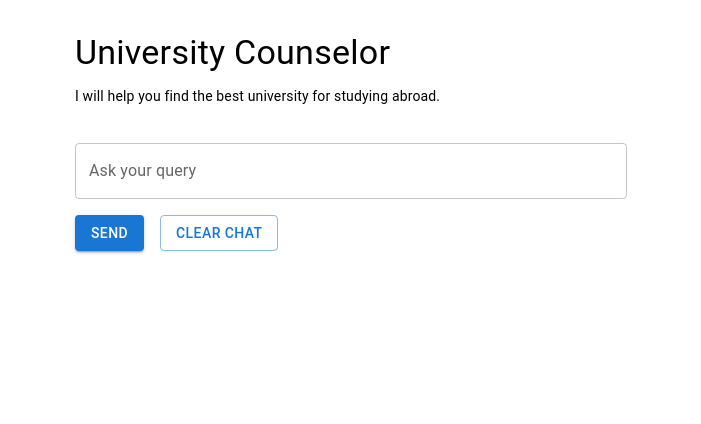
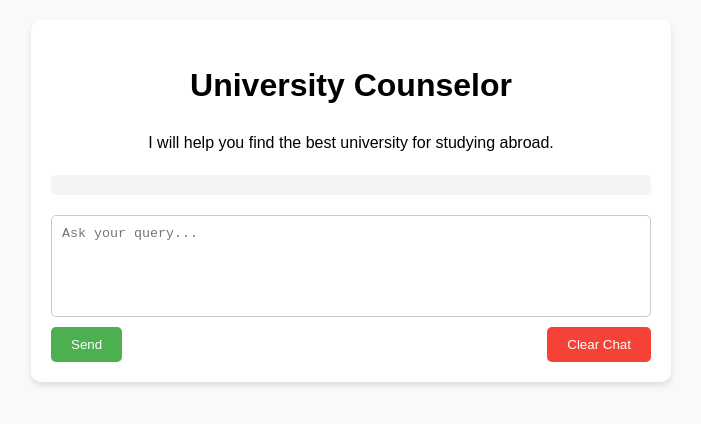
Before and after one commit to Mishansavy/university-counselor-gemini, a React (Vite) app: page / in a window 1280 px wide. Shown: the top 424 px of the page, without its empty margins (289-990 px from the left). Built offline with nearby package versions, Linux system fonts and the light colour scheme.

Commit message:
implemented : test ui

```diff
--- a/package.json
+++ b/package.json
@@ -16,6 +16,7 @@
     "@mui/material": "^6.1.9",
     "react": "^18.3.1",
     "react-dom": "^18.3.1",
+    "react-flag-icon-css": "^1.0.25",
     "react-markdown": "^9.0.1"
   },
   "devDependencies": {
--- a/src/App.jsx
+++ b/src/App.jsx
@@ -1,52 +1,194 @@
+// import React, { useState } from "react";
+// import ReactMarkdown from "react-markdown";
+// //gemini sdk import
+// import { GoogleGenerativeAI } from "@google/generative-ai";
+// // components import
+// import Loading from "./components/Loading";
+
+// // Mui import
+// import {
+//   Box,
+//   TextField,
+//   Button,
+//   Typography,
+//   Container,
+//   List,
+//   ListItem,
+//   ListItemText,
+//   Divider,
+// } from "@mui/material";
+
+// function App() {
+//   const [userInput, setUserInput] = useState("");
+//   const [chathistory, setChathistory] = useState([]);
+//   const [isloading, setIsLoading] = useState(false);
+//   const [errorMessage, setErrorMessage] = useState("");
+
+//   // initialize gemini
+//   const getAI = new GoogleGenerativeAI(import.meta.env.VITE_MODEL_AI);
+//   const model = getAI.getGenerativeModel({ model: "gemini-1.5-flash" });
+
+//   // handle user input
+//   const handleUserInput = (e) => {
+//     setUserInput(e.target.value);
+//     if (e.key === "Enter") {
+//       sendMessage();
+//     }
+//   };
+
+//   // send user message to gemini
+//   const sendMessage = async () => {
+//     if (userInput.trim() === "") return;
+
+//     setIsLoading(true);
+//     setErrorMessage("");
+
+//     //Build Chat History Context
+//     //Limit chat history to last 10 messages
+//     const MAX_HISTORY = 10;
+//     const historyContext = chathistory
+//       .slice(-MAX_HISTORY)
+//       .map((message) =>
+//         message.type === "user"
+//           ? `User: ${message.message}`
+//           : `Bot: ${message.message}`
+//       )
+//       .join("\n");
+
+//     const updateInput = `You are an expert University Mentor specializing in guiding students for studying abroad in the USA, Australia, and Canada.
+//   Provide comprehensive advice on:
+//   - University selection based on academic and financial profiles.
+//   - Scholarship and financial aid opportunities.
+//   - Application processes (personal statements, letters of recommendation, etc.).
+//   - Visa processes and requirements.
+//   - Tips for adapting to new cultures and lifestyles.
+//   Respond concisely, politely, and in a professional tone.
+
+//   Previous conversation for context:
+//   ${historyContext}
+
+//   User query: ${userInput}`;
+
+//     try {
+//       // gemini api call
+//       const result = await model.generateContent(updateInput);
+//       const response = result.response;
+
+//       // Update chat history
+//       setChathistory([
+//         ...chathistory,
+//         { type: "user", message: userInput },
+//         { type: "bot", message: response.text() },
+//       ]);
+//     } catch (error) {
+//       console.error("Error sending message");
+//       setErrorMessage("Something went wrong. Please try again.");
+//     } finally {
+//       setUserInput("");
+//       setIsLoading(false);
+//     }
+//   };
+
+//   // clear chat history
+//   const clearChat = () => {
+//     setChathistory([]);
+//   };
+
+//   return (
+//     <>
+//       <Container maxWidth="sm">
+//         <Box sx={{ my: 4 }}>
+//           <Typography variant="h4" component="h1" gutterBottom>
+//             University Counselor
+//           </Typography>
+//           <Typography variant="body2" gutterBottom>
+//             I will help you find the best university for studying abroad.
+//           </Typography>
+//           {errorMessage && (
+//             <Typography variant="body2" color="error" gutterBottom>
+//               {errorMessage}
+//             </Typography>
+//           )}
+//           <List>
+//             {chathistory.map((message, index) => (
+//               <React.Fragment key={index}>
+//                 <ListItem>
+//                   <ListItemText
+//                     primary={
+//                       message.type === "user" ? (
+//                         <Typography variant="body1">
+//                           <strong>You:</strong> {message.message}
+//                         </Typography>
+//                       ) : (
+//                         <ReactMarkdown>{message.message}</ReactMarkdown>
+//                       )
+//                     }
+//                   />
+//                 </ListItem>
+//                 <Divider />
+//               </React.Fragment>
+//             ))}
+//           </List>
+//           {isloading && <Loading />}
+//           <TextField
+//             label="Ask your query"
+//             variant="outlined"
+//             fullWidth
+//             value={userInput}
+//             onChange={handleUserInput}
+//             sx={{ my: 2 }}
+//           />
+//           <Button
+//             variant="contained"
+//             onClick={sendMessage}
+//             disabled={isloading}
+//           >
+//             Send
+//           </Button>
+//           <Button variant="outlined" onClick={clearChat} sx={{ ml: 2 }}>
+//             Clear Chat
+//           </Button>
+//         </Box>
+//       </Container>
+//     </>
+//   );
+// }
+
+// export default App;
+
+// test ui
 import React, { useState } from "react";
 import ReactMarkdown from "react-markdown";
-//gemini sdk import
+import Loading from "./components/Loading";
 import { GoogleGenerativeAI } from "@google/generative-ai";
-// components import
-import Loading from "./components/Loading";
 
-// Mui import
-import {
-  Box,
-  TextField,
-  Button,
-  Typography,
-  Container,
-  List,
-  ListItem,
-  ListItemText,
-  Divider,
-} from "@mui/material";
-
+// Main App Component
 function App() {
   const [userInput, setUserInput] = useState("");
-  const [chathistory, setChathistory] = useState([]);
-  const [isloading, setIsLoading] = useState(false);
+  const [chatHistory, setChatHistory] = useState([]);
+  const [isLoading, setIsLoading] = useState(false);
   const [errorMessage, setErrorMessage] = useState("");
 
-  // initialize gemini
+  // Initialize Gemini API
   const getAI = new GoogleGenerativeAI(import.meta.env.VITE_MODEL_AI);
   const model = getAI.getGenerativeModel({ model: "gemini-1.5-flash" });
 
-  // handle user input
+  // Handle user input
   const handleUserInput = (e) => {
     setUserInput(e.target.value);
-    if (e.key === "Enter") {
-      sendMessage();
-    }
+    if (e.key === "Enter") sendMessage();
   };
 
-  // send user message to gemini
+  // Send message to Gemini API
   const sendMessage = async () => {
     if (userInput.trim() === "") return;
 
     setIsLoading(true);
     setErrorMessage("");
 
-    //Build Chat History Context
-    //Limit chat history to last 10 messages
+    // Build chat context with a maximum of 10 previous messages
     const MAX_HISTORY = 10;
-    const historyContext = chathistory
+    const historyContext = chatHistory
       .slice(-MAX_HISTORY)
       .map((message) =>
         message.type === "user"
@@ -55,7 +197,7 @@ function App() {
       )
       .join("\n");
 
-    const updateInput = `You are an expert University Mentor specializing in guiding students for studying abroad in the USA, Australia, and Canada.
+    const requestInput = `You are an expert University Mentor specializing in guiding students for studying abroad in the USA, Australia, and Canada.
       Provide comprehensive advice on:
       - University selection based on academic and financial profiles.
       - Scholarship and financial aid opportunities.
@@ -70,18 +212,16 @@ function App() {
       User query: ${userInput}`;
 
     try {
-      // gemini api call
-      const result = await model.generateContent(updateInput);
+      const result = await model.generateContent(requestInput);
       const response = result.response;
 
-      // Update chat history
-      setChathistory([
-        ...chathistory,
+      setChatHistory([
+        ...chatHistory,
         { type: "user", message: userInput },
         { type: "bot", message: response.text() },
       ]);
     } catch (error) {
-      console.error("Error sending message");
+      console.error("Error sending message:", error);
       setErrorMessage("Something went wrong. Please try again.");
     } finally {
       setUserInput("");
@@ -89,68 +229,67 @@ function App() {
     }
   };
 
-  // clear chat history
+  // Clear chat history
   const clearChat = () => {
-    setChathistory([]);
+    setChatHistory([]);
   };
 
   return (
-    <>
-      <Container maxWidth="sm">
-        <Box sx={{ my: 4 }}>
-          <Typography variant="h4" component="h1" gutterBottom>
-            University Counselor
-          </Typography>
-          <Typography variant="body2" gutterBottom>
-            I will help you find the best university for studying abroad.
-          </Typography>
-          {errorMessage && (
-            <Typography variant="body2" color="error" gutterBottom>
-              {errorMessage}
-            </Typography>
-          )}
-          <List>
-            {chathistory.map((message, index) => (
-              <React.Fragment key={index}>
-                <ListItem>
-                  <ListItemText
-                    primary={
-                      message.type === "user" ? (
-                        <Typography variant="body1">
-                          <strong>You:</strong> {message.message}
-                        </Typography>
+    <div className="app-container">
+      <header className="app-header">
+        <h1>University Counselor</h1>
+        <p>I will help you find the best university for studying abroad.</p>
+      </header>
+      {errorMessage && <div className="error-message">{errorMessage}</div>}
+      <ChatHistory chatHistory={chatHistory} />
+      {isLoading && <Loading />}
+      <ChatInput
+        userInput={userInput}
+        handleUserInput={handleUserInput}
+        sendMessage={sendMessage}
+        clearChat={clearChat}
+      />
+    </div>
+  );
+}
+
+// Chat History Component
+function ChatHistory({ chatHistory }) {
+  return (
+    <div className="chat-history">
+      {chatHistory.map((message, index) => (
+        <div key={index} className={`chat-message ${message.type}`}>
+          {message.type === "user" ? (
+            <strong>You:</strong>
           ) : (
             <ReactMarkdown>{message.message}</ReactMarkdown>
-                      )
+          )}
+        </div>
+      ))}
+    </div>
+  );
 }
-                  />
-                </ListItem>
-                <Divider />
-              </React.Fragment>
-            ))}
-          </List>
-          {isloading && <Loading />}
-          <TextField
-            label="Ask your query"
-            variant="outlined"
-            fullWidth
+
+// Chat Input Component
+function ChatInput({ userInput, handleUserInput, sendMessage, clearChat }) {
+  return (
+    <div className="chat-input-container">
+      <textarea
+        className="chat-input"
+        placeholder="Ask your query..."
         value={userInput}
         onChange={handleUserInput}
-            sx={{ my: 2 }}
+        onKeyPress={(e) => e.key === "Enter" && !e.shiftKey && sendMessage()}
       />
-          <Button
-            variant="contained"
-            onClick={sendMessage}
-            disabled={isloading}
-          >
+      <div className="button-group">
+        <button className="send-button" onClick={sendMessage}>
           Send
-          </Button>
-          <Button variant="outlined" onClick={clearChat} sx={{ ml: 2 }}>
+        </button>
+        <button className="clear-button" onClick={clearChat}>
           Clear Chat
-          </Button>
-        </Box>
-      </Container>
-    </>
+        </button>
+      </div>
+    </div>
   );
 }
 
--- a/src/index.css
+++ b/src/index.css
@@ -3,3 +3,80 @@
   line-height: 1.5;
   font-weight: 400;
 }
+body {
+  font-family: Arial, sans-serif;
+  margin: 0;
+  padding: 0;
+  background: #f9f9f9;
+}
+
+.app-container {
+  max-width: 600px;
+  margin: 20px auto;
+  background: #ffffff;
+  border-radius: 10px;
+  padding: 20px;
+  box-shadow: 0 4px 6px rgba(0, 0, 0, 0.1);
+}
+
+.app-header {
+  text-align: center;
+}
+
+.chat-history {
+  max-height: 400px;
+  overflow-y: auto;
+  margin: 20px 0;
+  padding: 10px;
+  background: #f4f4f4;
+  border-radius: 5px;
+}
+
+.chat-message {
+  margin-bottom: 15px;
+}
+
+.chat-message.user {
+  text-align: right;
+}
+
+.chat-message.bot {
+  text-align: left;
+}
+
+.chat-input-container {
+  display: flex;
+  flex-direction: column;
+}
+
+.chat-input {
+  resize: none;
+  height: 80px;
+  padding: 10px;
+  border-radius: 5px;
+  border: 1px solid #ccc;
+}
+
+.button-group {
+  margin-top: 10px;
+  display: flex;
+  justify-content: space-between;
+}
+
+.send-button,
+.clear-button {
+  padding: 10px 20px;
+  border: none;
+  border-radius: 5px;
+  cursor: pointer;
+}
+
+.send-button {
+  background: #4caf50;
+  color: white;
+}
+
+.clear-button {
+  background: #f44336;
+  color: white;
+}
```
Also changed, not shown: 1 other file (tests, documents, lock files or other folders). Lines whose indentation alone changed are shown as unchanged.
